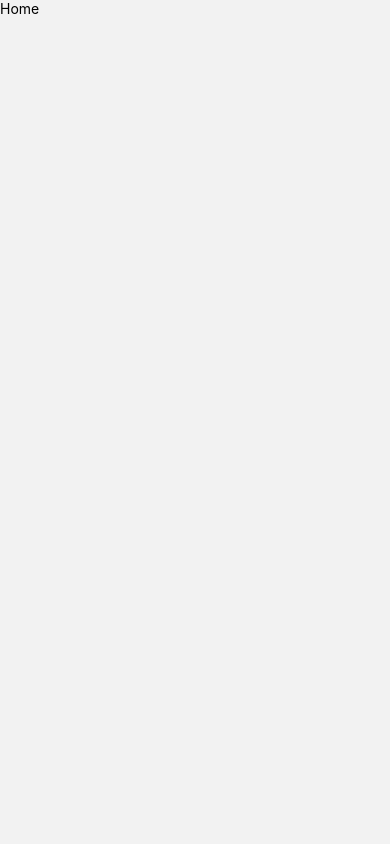
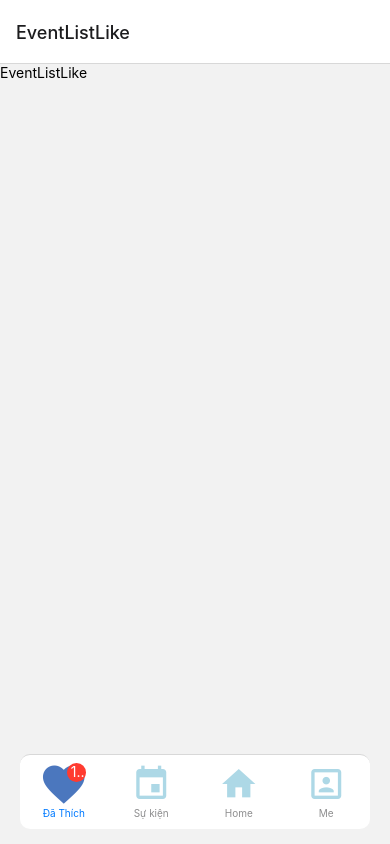
Before and after one commit to difico123/MOBILE-INT3120_4, a React Native app in the folder frontend/: screen /EventListLike in a window 390 px wide. Before the commit this address had no page. Built offline with nearby package versions, Linux system fonts and the light colour scheme.

Commit message:
tabs bottom

```diff
--- a/frontend/App.js
+++ b/frontend/App.js
@@ -6,6 +6,7 @@ import { store } from "./redux/store";
 import { useSelector, useDispatch } from "react-redux";
 import AuthStack from "./navigations/AuthStack";
 import AppStack from "./navigations/AppStack";
+import Tabs from "./navigations/Tabs";
 
 import { NavigationContainer } from "@react-navigation/native";
 import { SafeAreaProvider } from "react-native-safe-area-context";
@@ -18,7 +19,7 @@ export default function App() {
     return (
         <Provider store={store}>
             <NavigationContainer>
-                <SafeAreaProvider>{!authLogin ? <AuthStack /> : <AppStack />}</SafeAreaProvider>
+                <SafeAreaProvider>{!authLogin ? <AuthStack /> : <Tabs />}</SafeAreaProvider>
             </NavigationContainer>
         </Provider>
     );
--- /dev/null
+++ b/frontend/navigations/Tabs.js
@@ -0,0 +1,70 @@
+import { createBottomTabNavigator } from "@react-navigation/bottom-tabs";
+import EventList from "../screens/EventList";
+import { SafeAreaView, View, Text } from "react-native";
+import Home from "../screens/Home";
+import Me from "../screens/Me";
+import EventListLike from "../screens/EventListLike";
+import MaterialCommunityIcons from "react-native-vector-icons/MaterialCommunityIcons";
+const Tab = createBottomTabNavigator();
+
+const Tabs = () => {
+    return (
+        <Tab.Navigator screenOptions={{ tabBarStyle: { position: "absolute", bottom: 15, left: 20, right: 20, elevation: 1, backgroundColor: "#ffffff", borderRadius: 10, height: 75, paddingBottom: 10, paddingTop: 5, gap: 0 } }}>
+            <Tab.Screen
+                name="EventListLike"
+                component={EventListLike}
+                options={{
+                    tabBarLabel: "Đã Thích",
+                    tabBarLabelStyle: ({ color, size, focused }) => {
+                        console.log(color);
+                    },
+                    tabBarBadge: 12,
+                    tabBarIcon: ({ color, size, focused }) => (
+                        <View style={{ height: focused ? 50 : 40, alignItems: "center", textAlign: "center" }}>
+                            <MaterialCommunityIcons name="heart" color={focused ? "rgba(75,119,190,1)" : "rgba(173, 216, 230,1)"} size={focused ? 50 : 40} />
+                        </View>
+                    ),
+                }}
+            />
+            <Tab.Screen
+                name="EventList"
+                component={EventList}
+                options={{
+                    tabBarLabel: "Sự kiện",
+                    tabBarIcon: ({ color, size, focused }) => (
+                        <View style={{ height: focused ? 50 : 40, alignItems: "center", textAlign: "center" }}>
+                            <MaterialCommunityIcons name="calendar" color={focused ? "rgba(75,119,190,1)" : "rgba(173, 216, 230,1)"} size={focused ? 50 : 40} />
+                        </View>
+                    ),
+                }}
+            />
+            <Tab.Screen
+                name="Home"
+                component={Home}
+                options={{
+                    tabBarLabel: "Home",
+                    tabBarIcon: ({ color, size, focused }) => (
+                        <View style={{ height: focused ? 50 : 40, alignItems: "center", textAlign: "center" }}>
+                            <MaterialCommunityIcons name="home" color={focused ? "rgba(75,119,190,1)" : "rgba(173, 216, 230,1)"} size={focused ? 50 : 40} />
+                        </View>
+                    ),
+                }}
+            />
+
+            <Tab.Screen
+                name="Me"
+                component={Me}
+                options={{
+                    tabBarLabel: "Me",
+                    tabBarIcon: ({ color, size, focused }) => (
+                        <View style={{ height: focused ? 50 : 40, alignItems: "center", textAlign: "center" }}>
+                            <MaterialCommunityIcons name="account-box-outline" color={focused ? "rgba(75,119,190,1)" : "rgba(173, 216, 230,1)"} size={focused ? 50 : 40} />
+                        </View>
+                    ),
+                }}
+            />
+        </Tab.Navigator>
+    );
+};
+
+export default Tabs;
--- a/frontend/package.json
+++ b/frontend/package.json
@@ -12,6 +12,7 @@
   "dependencies": {
     "@expo/ngrok": "^2.4.3",
     "@react-native-async-storage/async-storage": "~1.15.0",
+    "@react-navigation/bottom-tabs": "^6.2.0",
     "@react-navigation/native": "^6.0.8",
     "@react-navigation/native-stack": "^6.5.0",
     "axios": "^0.26.1",
--- /dev/null
+++ b/frontend/screens/EventListLike.js
@@ -0,0 +1,12 @@
+import { View, Text } from "react-native";
+import React from "react";
+
+const EventListLike = () => {
+    return (
+        <View>
+            <Text>EventListLike</Text>
+        </View>
+    );
+};
+
+export default EventListLike;
--- /dev/null
+++ b/frontend/screens/Me.js
@@ -0,0 +1,12 @@
+import { View, Text } from "react-native";
+import React from "react";
+
+const Me = () => {
+    return (
+        <View>
+            <Text>Me</Text>
+        </View>
+    );
+};
+
+export default Me;
```
Also changed, not shown: 1 other file (tests, documents, lock files or other folders).
